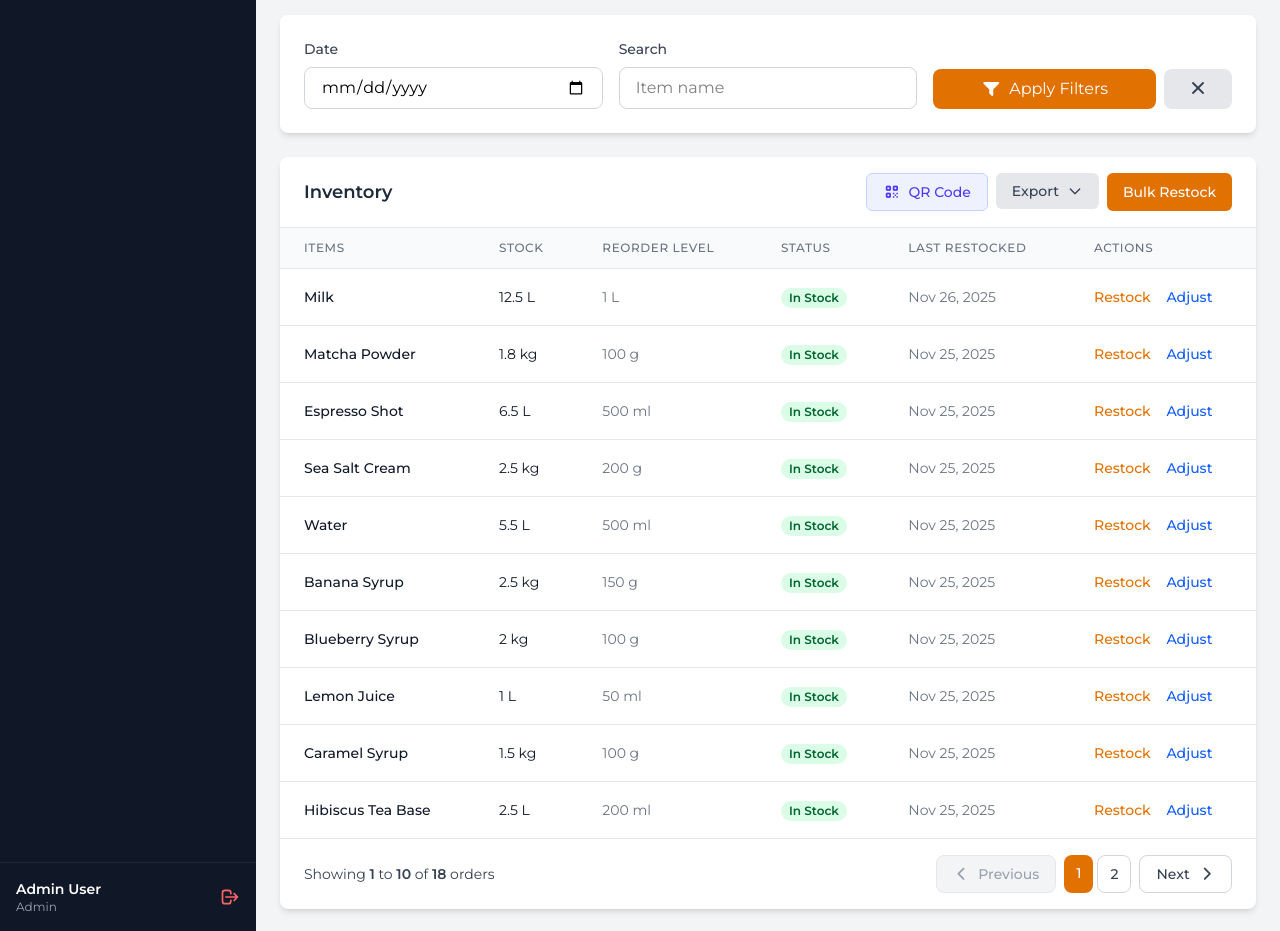
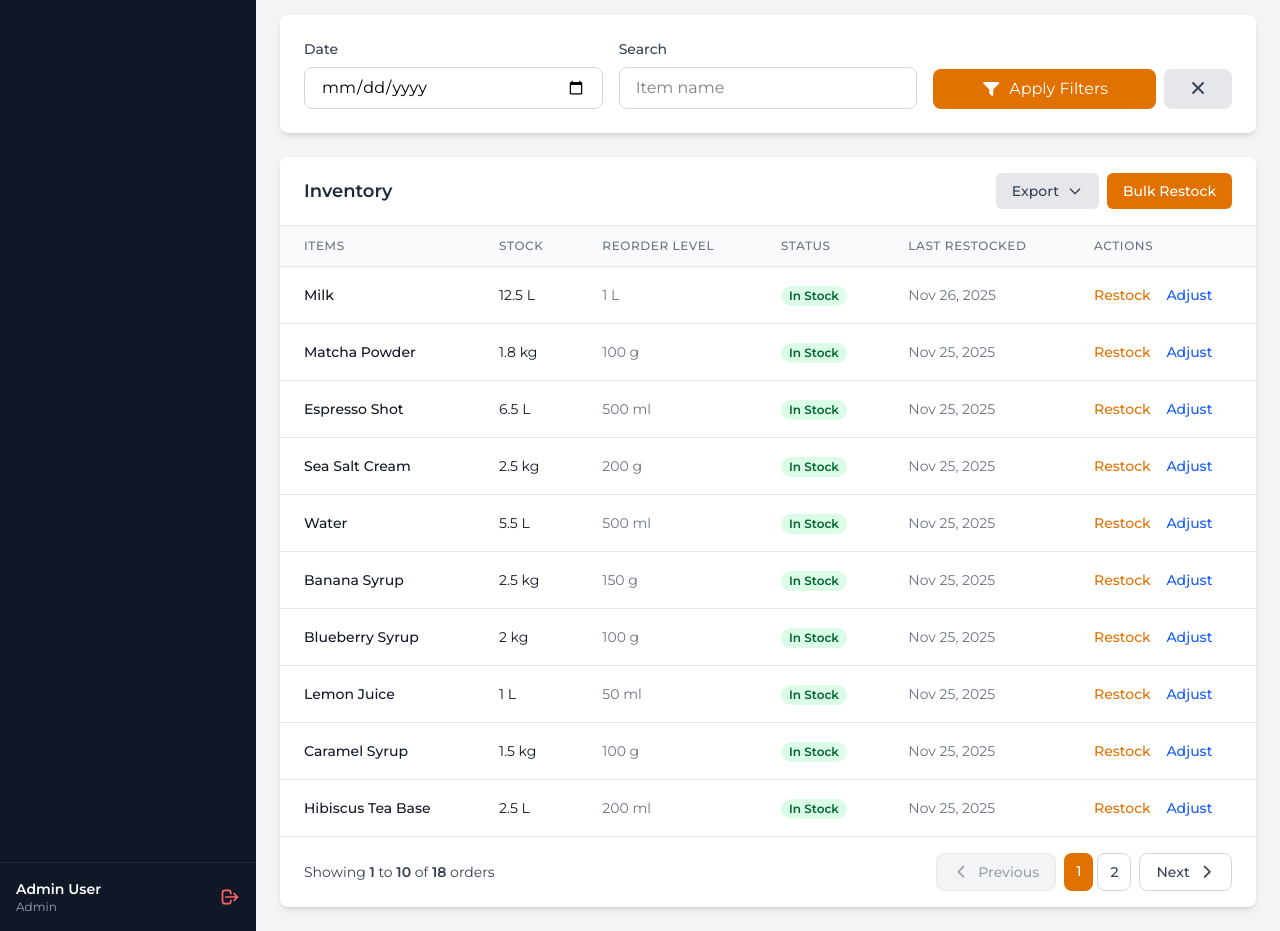
Before and after one commit to LinuxAdona/Bros-Cafe, a PHP site: page /public/pages/usr/inventory.php in a window 1280 px wide. Shown: the part 1157-2088 px from the top of the page. Run offline with PHP 8.4, Linux system fonts and the light colour scheme; a user stored in the database is signed in; data comes from the database, SQL or seed files in the repository; some libraries are stand-ins or nearby versions.

Commit message:
removed: QR Code

```diff
--- a/public/pages/usr/inventory.php
+++ b/public/pages/usr/inventory.php
@@ -364,7 +364,7 @@ $current_user = getCurrentUser();
                             <div class="ml-5">
                                 <p class="text-sm text-gray-500">Available Items</p>
                                 <p class="text-2xl font-semibold text-gray-900">
-                                    <?php echo count(array_filter($items, fn ($p) => $p['quantity'] > $p['reorder_level'])); ?>
+                                    <?php echo count(array_filter($items, fn($p) => $p['quantity'] > $p['reorder_level'])); ?>
                                 </p>
                             </div>
                         </div>
@@ -381,7 +381,7 @@ $current_user = getCurrentUser();
                             <div class="ml-5">
                                 <p class="text-sm text-gray-500">Out of Stock</p>
                                 <p class="text-2xl font-semibold text-gray-900">
-                                    <?php echo count(array_filter($items, fn ($p) => $p['quantity'] == 0)); ?>
+                                    <?php echo count(array_filter($items, fn($p) => $p['quantity'] == 0)); ?>
                                 </p>
                             </div>
                         </div>
@@ -512,13 +512,6 @@ $current_user = getCurrentUser();
                         <div class="flex items-center justify-between">
                             <h3 class="text-lg font-semibold text-gray-800">Inventory</h3>
                             <div class="flex space-x-2">
-                                <?php if ($_SESSION['user_role'] === 'admin'): ?>
-                                    <a href="generate_qr.php"
-                                        class="px-4 py-2 text-sm font-medium text-indigo-600 bg-indigo-50 border border-indigo-200 rounded-md hover:bg-indigo-100"
-                                        title="Generate Admin QR Code for verification">
-                                        <i class="fa-solid fa-qrcode mr-1"></i> QR Code
-                                    </a>
-                                <?php endif; ?>
                                 <div class="relative inline-block text-left">
                                     <button onclick="toggleExportDropdown()" type="button"
                                         class="inline-flex justify-between items-center w-full px-4 py-2 text-sm font-medium text-gray-700 bg-gray-200 rounded-md hover:bg-gray-300">
@@ -1102,18 +1095,6 @@ if ($start_page > 1): ?>
 
             <!-- Modal Body -->
             <div class="p-6">
-                <!-- Verification Method Tabs -->
-                <div class="flex space-x-2 mb-6 bg-gray-100 p-1 rounded-lg">
-                    <button onclick="switchVerificationMethod('password')" id="passwordTab"
-                        class="flex-1 py-2 px-4 rounded-md font-medium transition-all bg-white text-indigo-600 shadow-sm">
-                        <i class="fa-solid fa-key mr-2"></i>Password
-                    </button>
-                    <button onclick="switchVerificationMethod('qr')" id="qrTab"
-                        class="flex-1 py-2 px-4 rounded-md font-medium transition-all text-gray-600 hover:text-indigo-600">
-                        <i class="fa-solid fa-qrcode mr-2"></i>QR Code
-                    </button>
-                </div>
-
                 <!-- Password Verification -->
                 <div id="passwordVerification" class="verification-method">
                     <div class="mb-4">
@@ -1124,22 +1105,6 @@ if ($start_page > 1): ?>
                             <input type="password" id="adminPassword"
                                 class="w-full px-4 py-3 pr-12 border border-gray-300 rounded-lg focus:ring-2 focus:ring-indigo-500 focus:border-indigo-500"
                                 placeholder="Enter admin password">
-                        </div>
-                    </div>
-                </div>
-
-                <!-- QR Code Verification -->
-                <div id="qrVerification" class="verification-method hidden">
-                    <div class="mb-4">
-                        <label class="block text-sm font-medium text-gray-700 mb-2">
-                            Scan Admin QR Code
-                        </label>
-                        <div class="bg-gray-50 border-2 border-dashed border-gray-300 rounded-lg p-6 text-center">
-                            <i class="fa-solid fa-qrcode text-6xl text-gray-400 mb-3"></i>
-                            <p class="text-sm text-gray-600 mb-4">Use the admin mobile app to scan QR code</p>
-                            <input type="text" id="qrCodeInput"
-                                class="w-full px-4 py-2 border border-gray-300 rounded-lg focus:ring-2 focus:ring-indigo-500 focus:border-indigo-500 text-center"
-                                placeholder="Or enter QR code manually">
                         </div>
                     </div>
                 </div>
@@ -1418,11 +1383,11 @@ if ($start_page > 1): ?>
             const categoryLabels =
                 <?php echo json_encode(array_column($category_analytics, 'product_category')); ?>;
             const categoryStockData =
-                    <?php echo json_encode(array_map(fn ($c) => $c['total_ingredient_stock'] ?? 0, $category_analytics)); ?>;
+                <?php echo json_encode(array_map(fn($c) => $c['total_ingredient_stock'] ?? 0, $category_analytics)); ?>;
             const avgStockData =
-                    <?php echo json_encode(array_map(fn ($c) => round($c['avg_ingredient_quantity'] ?? 0, 1), $category_analytics)); ?>;
+                <?php echo json_encode(array_map(fn($c) => round($c['avg_ingredient_quantity'] ?? 0, 1), $category_analytics)); ?>;
             const numProductsData =
-                    <?php echo json_encode(array_map(fn ($c) => $c['num_products_in_category'] ?? 0, $category_analytics)); ?>;
+                <?php echo json_encode(array_map(fn($c) => $c['num_products_in_category'] ?? 0, $category_analytics)); ?>;
 
             const categoryStockChart = new Chart(categoryStockCtx.getContext('2d'), {
                 type: 'bar',
@@ -1511,9 +1476,9 @@ if ($start_page > 1): ?>
     const lowStockCategoryCtx = document.getElementById('lowStockCategoryChart');
     if (lowStockCategoryCtx) {
         const lowStockLabels =
-                <?php echo json_encode(array_map(fn ($c) => $c['category'] ?? '', $category_analytics)); ?>;
+            <?php echo json_encode(array_map(fn($c) => $c['category'] ?? '', $category_analytics)); ?>;
         const lowStockData =
-                <?php echo json_encode(array_map(fn ($c) => $c['low_stock_count'] ?? 0, $category_analytics)); ?>;
+            <?php echo json_encode(array_map(fn($c) => $c['low_stock_count'] ?? 0, $category_analytics)); ?>;
 
         const lowStockCategoryChart = new Chart(lowStockCategoryCtx.getContext('2d'), {
             type: 'bar',
```
Lines whose indentation alone changed are shown as unchanged.
